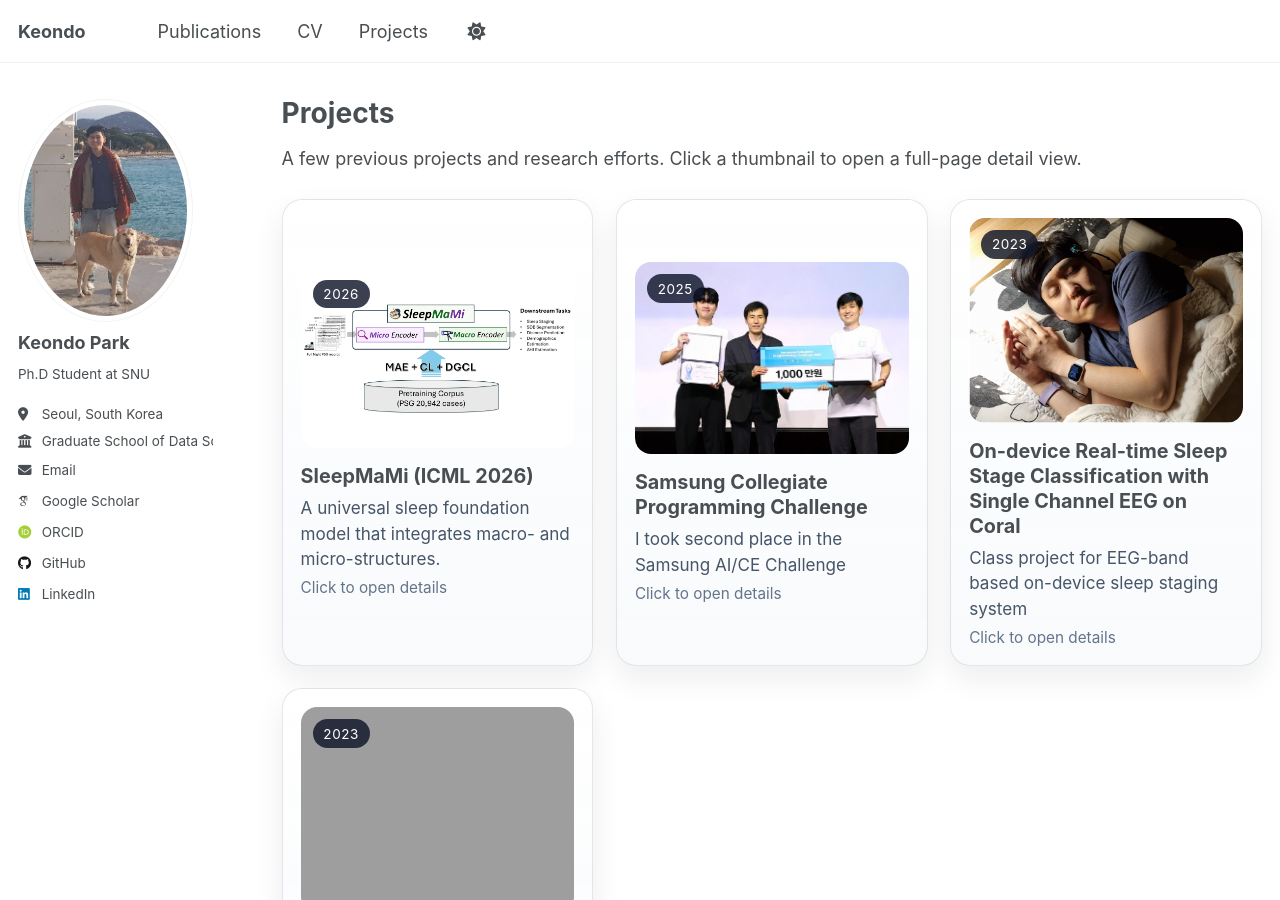
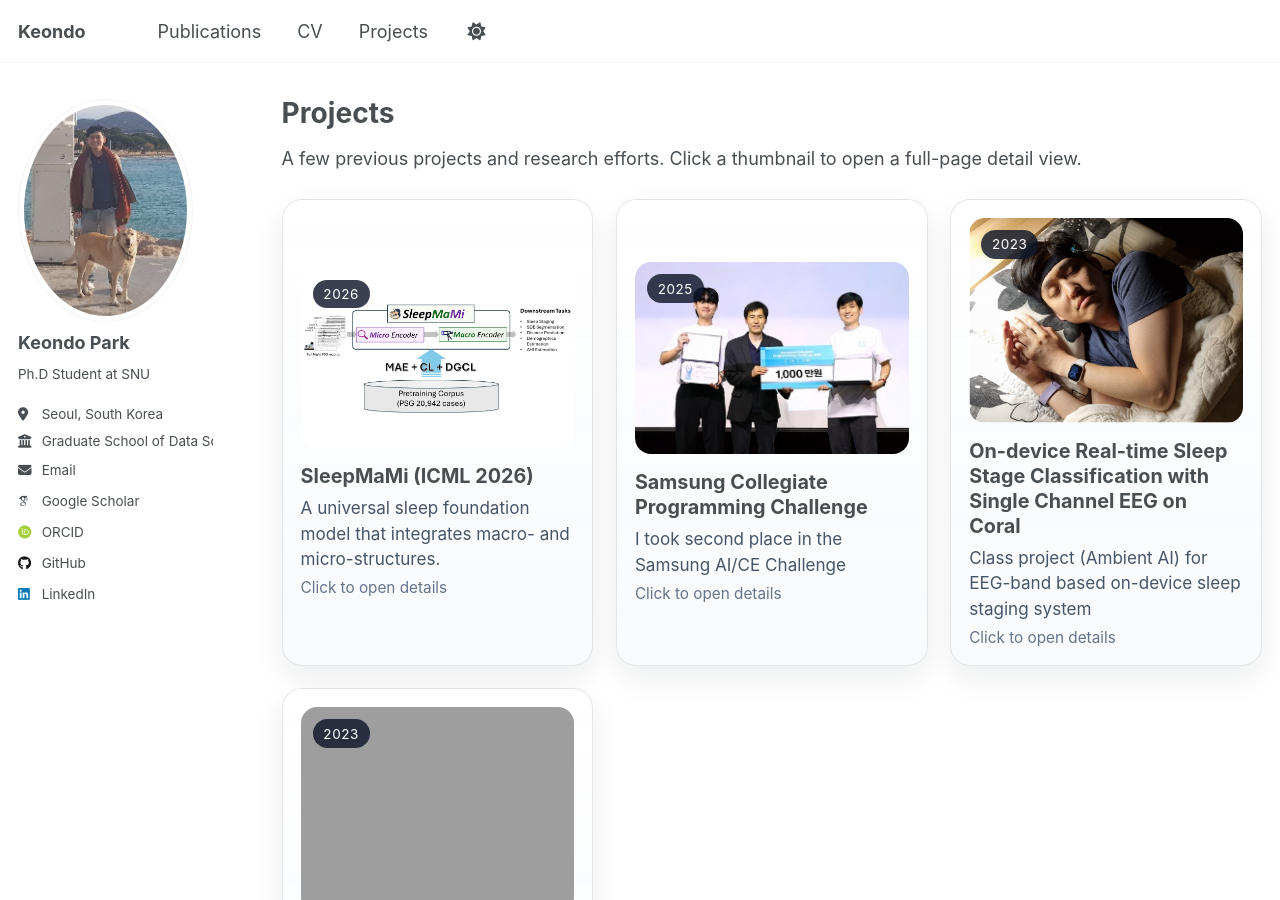
Before and after one commit to KeondoPark/keondopark.github.io, a Jekyll site: the page built from _pages/projects.md, in a window 1280 px wide and 900 px high. Built offline with Jekyll 4.4.1, drawn with Linux system fonts in a browser that asks for light colours; some web fonts are replaced; a script that is not in the unit is left out; part of the change alters nothing that is shown.

Commit message:
Coral project added

```diff
--- a/_pages/projects.md
+++ b/_pages/projects.md
@@ -455,7 +455,7 @@ author_profile: true
       eegband: {
         year: '2023',
         title: 'On-device Real-time Sleep Stage Classification with Single Channel EEG on Coral',
-        summary: 'Class project for EEG-band based on-device sleep staging system',
+        summary: 'Class project (Ambient AI) for EEG-band based on-device sleep staging system',
         image: '{{ base_path }}/images/projects/EEG_band/EEG_band_thumbnail.png',
         alt: 'EEG_band',
         points: [
@@ -465,10 +465,34 @@ author_profile: true
         ],
         gallery: [
             {
-            image: '{{ base_path }}/images/projects/EEG_band/EEG_band_thumbnail.png',
-            alt: 'EEG band',
-            title: 'EEG band',
-            text: 'To be completed'
+            image: '{{ base_path }}/images/projects/EEG_band/EEG_band_overview.png',
+            alt: 'Overview',
+            title: 'Overview',
+            text: 'We collected our own data using portable EEG band and adapted the pretrained sleep staging model to the acquired data. The model is deployed to Coral dev board and tested.'
+          },
+          {
+            image: '{{ base_path }}/images/projects/EEG_band/EEG_band_data_collection.png',
+            alt: 'EEG data collection',
+            title: 'EEG data collection',
+            text: "EEG data were collected from team members' nights using portable EEG-band (TGAM Brainwave EEG headband)"
+          },
+          {
+            image: '{{ base_path }}/images/projects/EEG_band/EEG_band_corl.png',
+            alt: 'Coral deploy',
+            title: 'Model deployment to Coral',
+            text: "The model is adapted, quantized to INT8 and compiled for EdgeTPU before it is deployed to Coral dev board. The model is run on EdgeTPU embedded in Coral dev board."
+          },
+          {
+            image: '{{ base_path }}/images/projects/EEG_band/EEG_band_real_time_proto.png',
+            alt: 'Real time prototype',
+            title: 'Real time sleep staging prototype',
+            text: "We developed a prototype demonstrating that on-device real-time sleep staging is feasible, using portable EEG-band and a resource-constrained device."
+          },
+          {
+            image: '{{ base_path }}/images/projects/EEG_band/EEG_band_smartwatch_comparison.png',
+            alt: 'Smartwatch comparison',
+            title: 'Comparison of sleep staging results to those from smartwatches',
+            text: "We compared our model's predictions against that from two types of smartwatches - Galaxy watch and Apple watch. "
           },
 
         ],
```
Also changed, not shown: images/projects/EEG_band/EEG_band_corl.png (added), images/projects/EEG_band/EEG_band_smartwatch_comparison.png (added), 3 other files.
